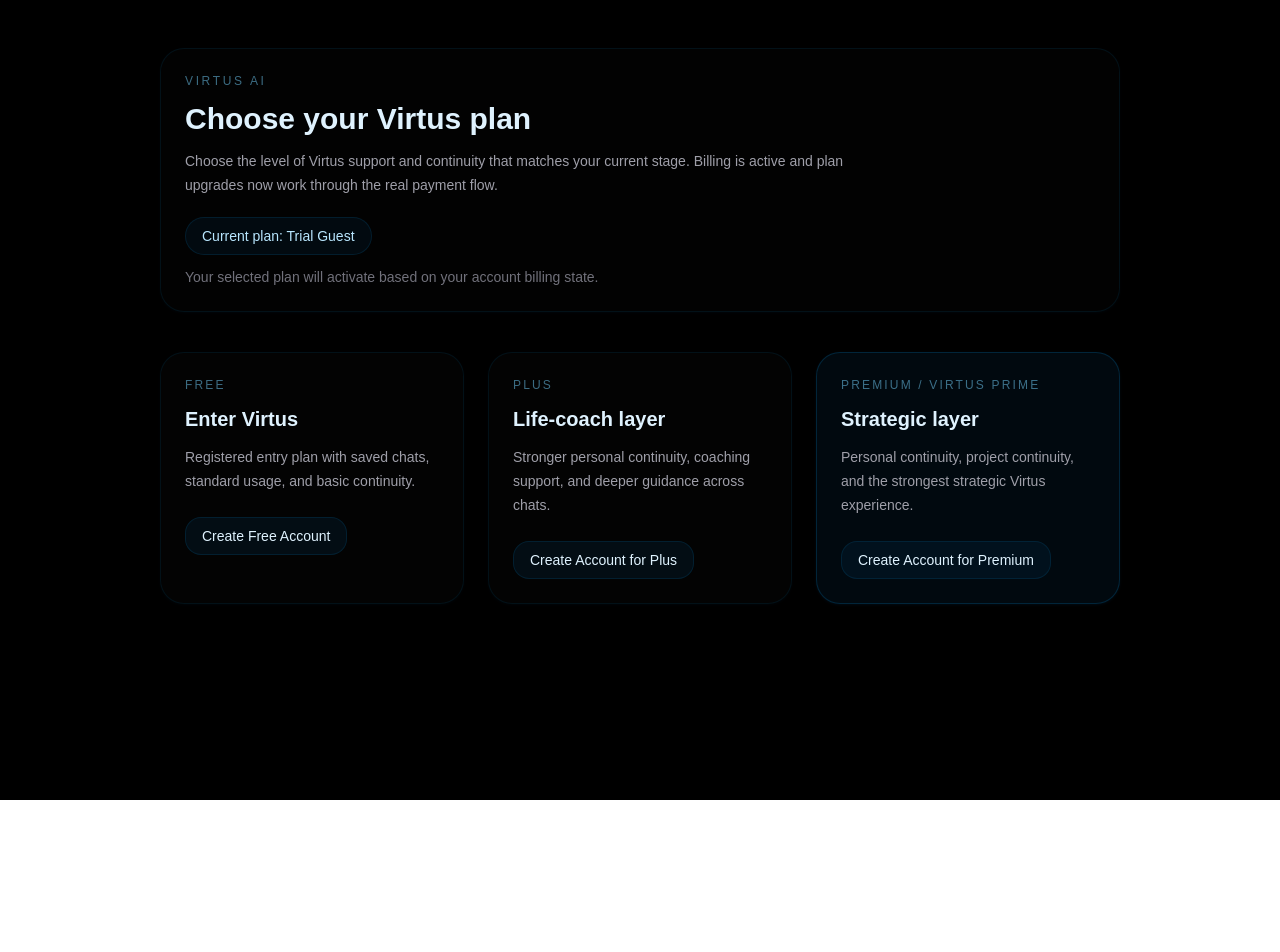
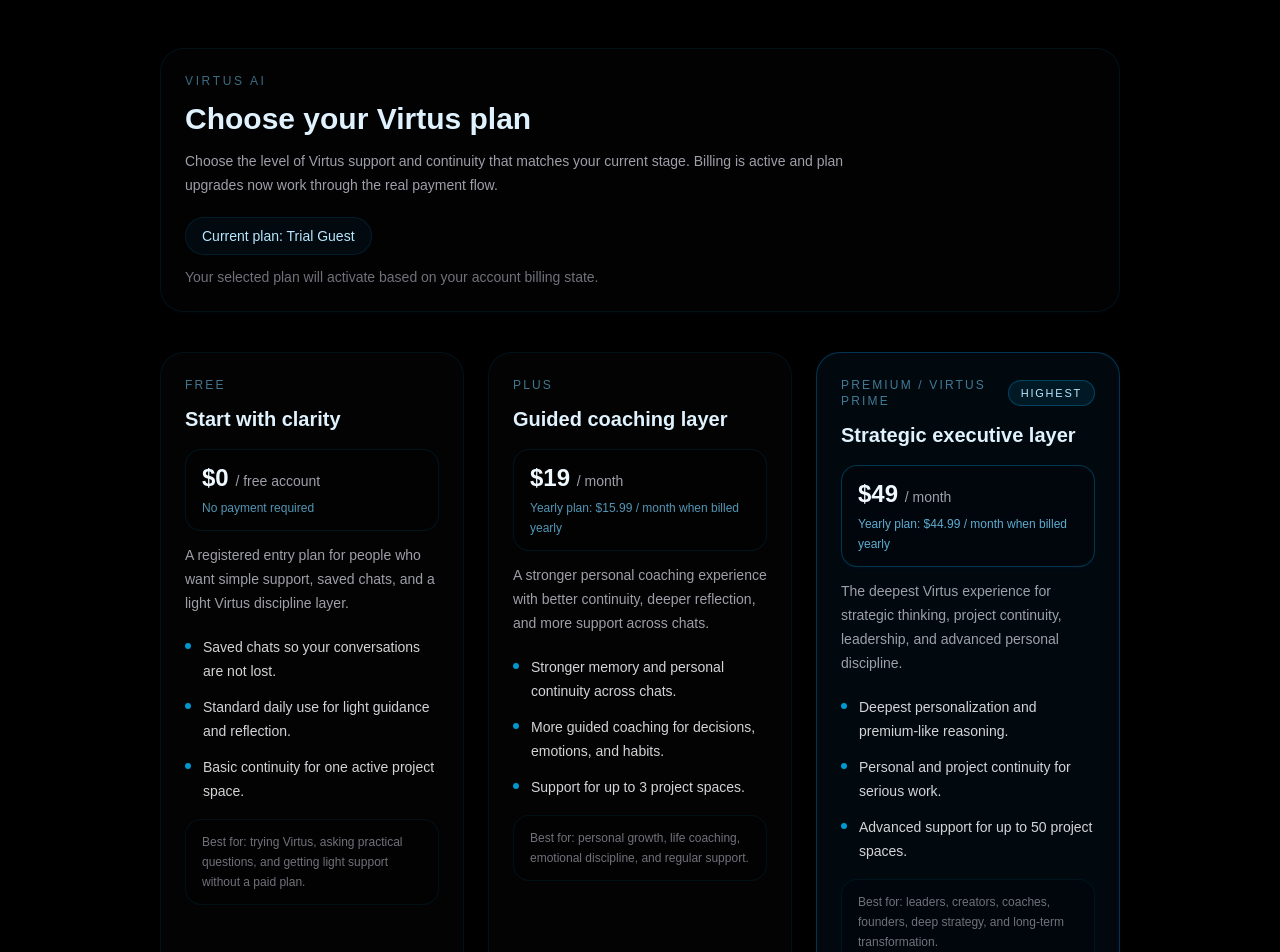
Before and after one commit to SirSebastian-ux/virtus.ai, a Next.js app: page /upgrade in a window 1280 px wide. Shown: the top 952 px of the page. Before the commit the page ends 800 px from the top, so only its background shows below. Built offline with nearby package versions, Linux system fonts and the light colour scheme; no server answers.

Commit message:
Improve upgrade cards and add pricing

```diff
--- a/app/upgrade/UpgradeCardsClient.js
+++ b/app/upgrade/UpgradeCardsClient.js
@@ -30,7 +30,6 @@ export default function UpgradeCardsClient({ currentPlan, isAuthenticated }) {
       }, 1200);
     }
   }, [searchParams, router]);
-
 
   const isGuestSelection = !isAuthenticated;
 
@@ -90,10 +89,13 @@ export default function UpgradeCardsClient({ currentPlan, isAuthenticated }) {
   }
 
   const cardClass =
-    "rounded-3xl border border-sky-900/20 bg-zinc-950/35 p-6 shadow-sm shadow-sky-950/10 backdrop-blur-sm transition hover:border-sky-800/40 hover:bg-zinc-950/50";
+    "flex h-full flex-col rounded-3xl border border-sky-900/20 bg-zinc-950/35 p-6 shadow-sm shadow-sky-950/10 backdrop-blur-sm transition hover:border-sky-800/45 hover:bg-zinc-950/55";
+
+  const premiumCardClass =
+    "flex h-full flex-col rounded-3xl border border-sky-700/45 bg-sky-950/20 p-6 shadow-sm shadow-sky-950/20 backdrop-blur-sm transition hover:border-sky-500/55 hover:bg-sky-950/30";
 
   const planLabelClass =
-    "text-xs uppercase tracking-[0.18em] text-sky-300/50";
+    "text-xs uppercase tracking-[0.18em] text-sky-300/55";
 
   const titleClass =
     "mt-3 text-xl font-semibold text-sky-100";
@@ -101,24 +103,65 @@ export default function UpgradeCardsClient({ currentPlan, isAuthenticated }) {
   const descriptionClass =
     "mt-3 text-sm leading-6 text-zinc-400";
 
+  const featureListClass =
+    "mt-5 space-y-3 text-sm leading-6 text-zinc-300";
+
+  const featureDotClass =
+    "mt-2 h-1.5 w-1.5 shrink-0 rounded-full bg-sky-400/80";
+
   const activeButtonClass =
-    "mt-6 rounded-2xl border border-sky-900/30 bg-sky-950/25 px-4 py-2 text-sm text-sky-100 transition hover:border-sky-800/40 hover:bg-sky-900/35 disabled:opacity-50";
+    "mt-6 rounded-2xl border border-sky-800/40 bg-sky-950/35 px-4 py-2.5 text-sm font-medium text-sky-100 transition hover:border-sky-600/60 hover:bg-sky-900/45 disabled:opacity-50";
+
+  const primaryButtonClass =
+    "mt-6 rounded-2xl border border-sky-500/50 bg-sky-500/15 px-4 py-2.5 text-sm font-semibold text-sky-50 shadow-sm shadow-sky-950/20 transition hover:border-sky-400/70 hover:bg-sky-500/25 disabled:opacity-50";
 
   const currentButtonClass =
-    "mt-6 rounded-2xl border border-sky-900/20 bg-black/25 px-4 py-2 text-sm text-sky-300/50";
+    "mt-6 rounded-2xl border border-sky-900/20 bg-black/25 px-4 py-2.5 text-sm text-sky-300/50";
+
+  const noteClass =
+    "mt-4 rounded-2xl border border-sky-900/20 bg-black/25 px-4 py-3 text-xs leading-5 text-zinc-500";
 
   return (
     <div className="grid gap-6 md:grid-cols-3">
       {isGuestSelection || currentPlan === "free" ? (
         <section className={cardClass}>
+          <div className="flex-1">
             <p className={planLabelClass}>Free</p>
 
-          <h2 className={titleClass}>Enter Virtus</h2>
+            <h2 className={titleClass}>Start with clarity</h2>
+
+            <div className="mt-4 rounded-2xl border border-sky-900/25 bg-black/25 px-4 py-3">
+              <p className="text-2xl font-semibold text-sky-50">$0 <span className="text-sm font-normal text-zinc-400">/ free account</span></p>
+              <p className="mt-1 text-xs leading-5 text-sky-300/70">
+                No payment required
+              </p>
+            </div>
 
             <p className={descriptionClass}>
-            Registered entry plan with saved chats, standard usage, and basic
-            continuity.
+              A registered entry plan for people who want simple support, saved
+              chats, and a light Virtus discipline layer.
             </p>
+
+            <ul className={featureListClass}>
+              <li className="flex gap-3">
+                <span className={featureDotClass} />
+                <span>Saved chats so your conversations are not lost.</span>
+              </li>
+              <li className="flex gap-3">
+                <span className={featureDotClass} />
+                <span>Standard daily use for light guidance and reflection.</span>
+              </li>
+              <li className="flex gap-3">
+                <span className={featureDotClass} />
+                <span>Basic continuity for one active project space.</span>
+              </li>
+            </ul>
+
+            <p className={noteClass}>
+              Best for: trying Virtus, asking practical questions, and getting
+              light support without a paid plan.
+            </p>
+          </div>
 
           {isGuestSelection ? (
             <button
@@ -142,14 +185,43 @@ export default function UpgradeCardsClient({ currentPlan, isAuthenticated }) {
 
       {isGuestSelection || currentPlan === "free" || currentPlan === "plus" ? (
         <section className={cardClass}>
+          <div className="flex-1">
             <p className={planLabelClass}>Plus</p>
 
-          <h2 className={titleClass}>Life-coach layer</h2>
+            <h2 className={titleClass}>Guided coaching layer</h2>
+
+            <div className="mt-4 rounded-2xl border border-sky-900/25 bg-black/25 px-4 py-3">
+              <p className="text-2xl font-semibold text-sky-50">$19 <span className="text-sm font-normal text-zinc-400">/ month</span></p>
+              <p className="mt-1 text-xs leading-5 text-sky-300/70">
+                Yearly plan: $15.99 / month when billed yearly
+              </p>
+            </div>
 
             <p className={descriptionClass}>
-            Stronger personal continuity, coaching support, and deeper guidance
-            across chats.
+              A stronger personal coaching experience with better continuity,
+              deeper reflection, and more support across chats.
             </p>
+
+            <ul className={featureListClass}>
+              <li className="flex gap-3">
+                <span className={featureDotClass} />
+                <span>Stronger memory and personal continuity across chats.</span>
+              </li>
+              <li className="flex gap-3">
+                <span className={featureDotClass} />
+                <span>More guided coaching for decisions, emotions, and habits.</span>
+              </li>
+              <li className="flex gap-3">
+                <span className={featureDotClass} />
+                <span>Support for up to 3 project spaces.</span>
+              </li>
+            </ul>
+
+            <p className={noteClass}>
+              Best for: personal growth, life coaching, emotional discipline,
+              and regular support.
+            </p>
+          </div>
 
           {isGuestSelection ? (
             <button
@@ -171,8 +243,8 @@ export default function UpgradeCardsClient({ currentPlan, isAuthenticated }) {
               {currentPlan === "plus"
                 ? "Current plan"
                 : loadingPlan === "plus"
-                ? "Switching..."
-                : "Choose Plus"}
+                ? "Opening checkout..."
+                : "Upgrade to Plus"}
             </button>
           ) : null}
         </section>
@@ -182,21 +254,55 @@ export default function UpgradeCardsClient({ currentPlan, isAuthenticated }) {
       currentPlan === "free" ||
       currentPlan === "plus" ||
       currentPlan === "premium" ? (
-        <section className="rounded-3xl border border-sky-800/35 bg-sky-950/20 p-6 shadow-sm shadow-sky-950/20 backdrop-blur-sm transition hover:border-sky-700/50 hover:bg-sky-950/30">
+        <section className={premiumCardClass}>
+          <div className="flex-1">
+            <div className="flex items-center justify-between gap-3">
               <p className={planLabelClass}>Premium / Virtus Prime</p>
+              <span className="rounded-full border border-sky-500/30 bg-sky-500/10 px-3 py-1 text-[11px] font-medium uppercase tracking-[0.16em] text-sky-200">
+                Highest
+              </span>
+            </div>
 
-          <h2 className={titleClass}>Strategic layer</h2>
+            <h2 className={titleClass}>Strategic executive layer</h2>
+
+            <div className="mt-4 rounded-2xl border border-sky-500/30 bg-black/25 px-4 py-3 shadow-sm shadow-sky-950/20">
+              <p className="text-2xl font-semibold text-sky-50">$49 <span className="text-sm font-normal text-zinc-400">/ month</span></p>
+              <p className="mt-1 text-xs leading-5 text-sky-300/80">
+                Yearly plan: $44.99 / month when billed yearly
+              </p>
+            </div>
 
             <p className={descriptionClass}>
-            Personal continuity, project continuity, and the strongest strategic
-            Virtus experience.
+              The deepest Virtus experience for strategic thinking, project
+              continuity, leadership, and advanced personal discipline.
             </p>
+
+            <ul className={featureListClass}>
+              <li className="flex gap-3">
+                <span className={featureDotClass} />
+                <span>Deepest personalization and premium-like reasoning.</span>
+              </li>
+              <li className="flex gap-3">
+                <span className={featureDotClass} />
+                <span>Personal and project continuity for serious work.</span>
+              </li>
+              <li className="flex gap-3">
+                <span className={featureDotClass} />
+                <span>Advanced support for up to 50 project spaces.</span>
+              </li>
+            </ul>
+
+            <p className={noteClass}>
+              Best for: leaders, creators, coaches, founders, deep strategy,
+              and long-term transformation.
+            </p>
+          </div>
 
           {isGuestSelection ? (
             <button
               type="button"
               onClick={() => router.push("/login")}
-              className={activeButtonClass}
+              className={primaryButtonClass}
             >
               Create Account for Premium
             </button>
@@ -206,14 +312,14 @@ export default function UpgradeCardsClient({ currentPlan, isAuthenticated }) {
               disabled={currentPlan === "premium" || loadingPlan !== null}
               onClick={() => handlePlanChange("premium")}
               className={
-                currentPlan === "premium" ? currentButtonClass : activeButtonClass
+                currentPlan === "premium" ? currentButtonClass : primaryButtonClass
               }
             >
               {currentPlan === "premium"
                 ? "Current plan"
                 : loadingPlan === "premium"
-                ? "Switching..."
-                : "Choose Premium / Virtus Prime"}
+                ? "Opening checkout..."
+                : "Upgrade to Premium / Virtus Prime"}
             </button>
           ) : null}
         </section>
```
Lines whose indentation alone changed are shown as unchanged.
